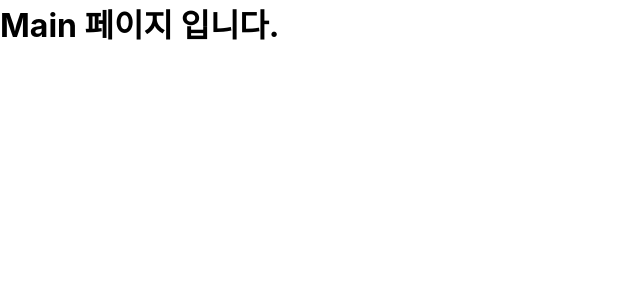
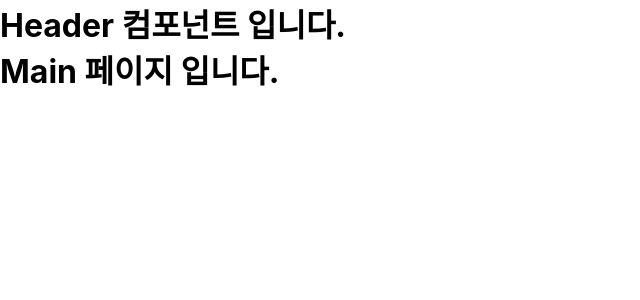
Before and after one commit to strangebros/nork-frontent, a Vue app: page / in a window 1280 px wide. Shown: the top 300 px of the page, without its empty margins (0-640 px from the left). Built offline with nearby package versions, Linux system fonts and the light colour scheme; a web font is replaced by a local one.

Commit message:
feat: pinia를 활용하여 페이지에 따라 header의 적용 여부가 달라지도록 코드 작성

```diff
--- a/src/App.vue
+++ b/src/App.vue
@@ -1,8 +1,15 @@
 <script setup>
+import { computed } from "vue";
 import { RouterView } from "vue-router";
+import { useLayoutStore } from "@/stores/layout";
+import Header from "@/components/layout/Header.vue";
+
+const layoutStore = useLayoutStore();
+const showHeader = computed(() => layoutStore.showHeader);
 </script>
 
 <template>
+  <Header v-if="showHeader" />
   <RouterView />
 </template>
 
--- a/src/router/index.js
+++ b/src/router/index.js
@@ -1,4 +1,5 @@
 import { createRouter, createWebHistory } from "vue-router";
+import { useLayoutStore } from "@/stores/layout";
 import HomeView from "@/views/Home/HomeView.vue";
 import MapView from "@/views/Map/MapView.vue";
 import MypageView from "@/views/User/MypageView.vue";
@@ -48,4 +49,14 @@
   ],
 });
 
+router.beforeEach((to, from, next) => {
+  const layoutStore = useLayoutStore();
+  if (to.meta.hideHeader) {
+    layoutStore.toggleHeader(false);
+  } else {
+    layoutStore.toggleHeader(true);
+  }
+  next();
+});
+
 export default router;
--- /dev/null
+++ b/src/stores/layout.js
@@ -0,0 +1,15 @@
+import { ref } from "vue";
+import { defineStore } from "pinia";
+
+export const useLayoutStore = defineStore("layout", () => {
+  const showHeader = ref(true);
+
+  function toggleHeader(value) {
+    showHeader.value = value;
+  }
+
+  return {
+    showHeader,
+    toggleHeader,
+  };
+});
--- a/src/views/Map/MapView.vue
+++ b/src/views/Map/MapView.vue
@@ -1,8 +1,24 @@
-<script setup></script>
+<script setup>
+import { onMounted, onBeforeUnmount } from "vue";
+import { useLayoutStore } from "@/stores/layout";
+import { useRouter } from "vue-router";
+
+const layoutStore = useLayoutStore();
+const router = useRouter();
+
+onMounted(() => {
+  layoutStore.toggleHeader(false);
+});
+
+onBeforeUnmount(() => {
+  layoutStore.toggleHeader(true);
+});
+</script>
 
 <template>
   <div>
     <h1>map 페이지 입니다.</h1>
+    <RouterLink to="/"> home으로 이동 </RouterLink>
   </div>
 </template>
 
```
